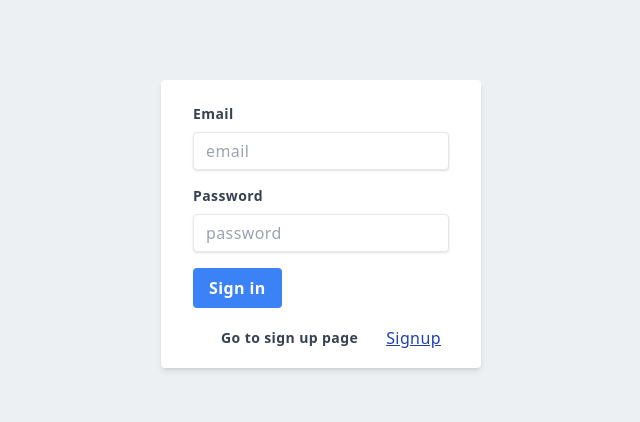
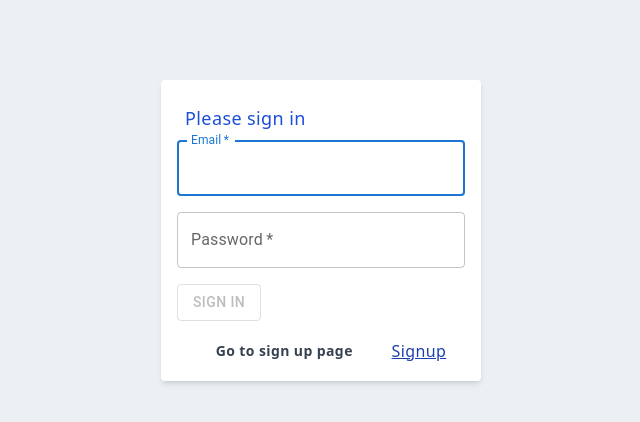
Before and after one commit to valvic66/portfolio-new-site, a Next.js app: page /signin in a window 1280 px wide. Shown: the top 422 px of the page, without its empty margins (319-959 px from the left). Built offline with nearby package versions, Linux system fonts and the light colour scheme.

Commit message:
installed material ui; replaced input on sign up and sign in page

```diff
--- a/package.json
+++ b/package.json
@@ -12,6 +12,10 @@
     "studio": "npx prisma studio"
   },
   "dependencies": {
+    "@emotion/react": "^11.10.4",
+    "@emotion/styled": "^11.10.4",
+    "@fontsource/roboto": "^4.5.8",
+    "@mui/material": "^5.10.7",
     "@prisma/client": "4.3.1",
     "axios": "^0.27.2",
     "bcryptjs": "^2.4.3",
--- a/pages/signin.js
+++ b/pages/signin.js
@@ -4,6 +4,8 @@ import { useRouter } from 'next/router';
 import { API_ROUTES, APP_ROUTES } from '../constants/routes';
 import { storeToLocalStorage } from '../utils';
 import Link from 'next/link';
+import TextField from '@mui/material/TextField';
+import Button from '@mui/material/Button';
 
 export default function Signin() {
   const [userData, setUserData] = useState({ email: '', password: '' });
@@ -55,57 +57,49 @@ export default function Signin() {
 
   return (
     <div className="pt-20 w-full max-w-xs mx-auto">
-      <div className="bg-white shadow-md rounded px-8 pt-6">
+      <div className="bg-white shadow-md rounded px-4 pt-6">
+        <p className="text-lg text-blue-700 pb-2 pl-2">Please sign in</p>
         <form autoComplete="off">
           <input type="hidden" value="something”" />
           <div className="mb-4">
-            <label
-              className="block text-gray-700 text-sm font-bold mb-2"
-              htmlFor="email"
-            >
-              Email
-            </label>
-            <input
-              className="shadow appearance-none border rounded w-full py-2 px-3 text-gray-700 leading-tight focus:outline-none focus:shadow-outline"
+            <label htmlFor="email" />
+            <TextField
+              className="w-full"
+              required
               id="email"
               name="email"
-              placeholder="email"
               autoFocus
-              required
+              label="Email"
               onChange={handleChange}
               value={userData.email}
               autoComplete="off"
             />
           </div>
           <div className="mb-4">
-            <label
-              className="block text-gray-700 text-sm font-bold mb-2"
-              htmlFor="password"
-            >
-              Password
-            </label>
-            <input
-              className="shadow appearance-none border rounded w-full py-2 px-3 text-gray-700 leading-tight focus:outline-none focus:shadow-outline"
+            <label htmlFor="password" />
+            <TextField
+              className="w-full"
+              required
               id="password"
               name="password"
-              placeholder="password"
-              required
+              label="Password"
               onChange={handleChange}
               value={userData.password}
               autoComplete="off"
             />
           </div>
-          <button
-            className="bg-blue-500 hover:bg-blue-700 text-white font-bold py-2 px-4 rounded focus:outline-none focus:shadow-outline flex"
+          <Button
+            className=""
             type="submit"
             disabled={!userData.email || !userData.password}
             onClick={signIn}
+            variant="outlined"
           >
             {isLoading ? (
               <div className="mr-2 w-5 h-5 border-l-2 rounded-full animate-spin" />
             ) : null}
             Sign in
-          </button>
+          </Button>
         </form>
         {error && <p className="text-red-600 text-xs pt-2">{error}</p>}
         <div className="flex items-center justify-evenly">
--- a/pages/signup.js
+++ b/pages/signup.js
@@ -4,6 +4,8 @@ import Link from 'next/link';
 import { API_ROUTES, APP_ROUTES } from '../constants/routes';
 import { storeToLocalStorage } from '../utils';
 import { useRouter } from 'next/router';
+import TextField from '@mui/material/TextField';
+import Button from '@mui/material/Button';
 
 // implement Formik later
 export default function Signup() {
@@ -57,57 +59,49 @@ export default function Signup() {
 
   return (
     <div className="pt-20 w-full max-w-xs mx-auto">
-      <div className="bg-white shadow-md rounded px-8 pt-6">
+      <div className="bg-white shadow-md rounded px-4 pt-6">
+        <p className='text-lg text-blue-700 pb-2 pl-2'>Please sign up</p>
         <form className="" autoComplete="off">
           <input type="hidden" value="something”" />
           <div className="mb-4">
-            <label
-              className="block text-gray-700 text-sm font-bold mb-2"
-              htmlFor="email"
-            >
-              Email
-            </label>
-            <input
-              className="shadow appearance-none border rounded w-full py-2 px-3 text-gray-700 leading-tight focus:outline-none focus:shadow-outline"
+            <label htmlFor="email" />
+            <TextField
+              className='w-full'
+              required
               id="email"
               name="email"
-              placeholder="email"
               autoFocus
-              required
+              label="Email"
               onChange={handleChange}
               value={userData.email}
               autoComplete="off"
             />
           </div>
           <div className="mb-4">
-            <label
-              className="block text-gray-700 text-sm font-bold mb-2"
-              htmlFor="password"
-            >
-              Password
-            </label>
-            <input
-              className="shadow appearance-none border rounded w-full py-2 px-3 text-gray-700 leading-tight focus:outline-none focus:shadow-outline"
+            <label htmlFor="password" />
+            <TextField
+              className='w-full'
+              required
               id="password"
               name="password"
-              placeholder="password"
-              required
+              label="Password"
               onChange={handleChange}
               value={userData.password}
               autoComplete="off"
             />
           </div>
-          <button
-            className="bg-blue-500 hover:bg-blue-700 text-white font-bold py-2 px-4 rounded focus:outline-none focus:shadow-outline flex"
+          <Button
+            className=""
             type="submit"
             disabled={!userData.email || !userData.password}
             onClick={signUp}
+            variant="outlined"
           >
             {isLoading ? (
               <div className="mr-2 w-5 h-5 border-l-2 rounded-full animate-spin" />
             ) : null}
             Sign up
-          </button>
+          </Button>
         </form>
         {error && <p className="text-red-600 text-xs pt-2">{error}</p>}
         <div className="flex items-center justify-evenly">
```
Also changed, not shown: 1 other file (tests, documents, lock files or other folders).
